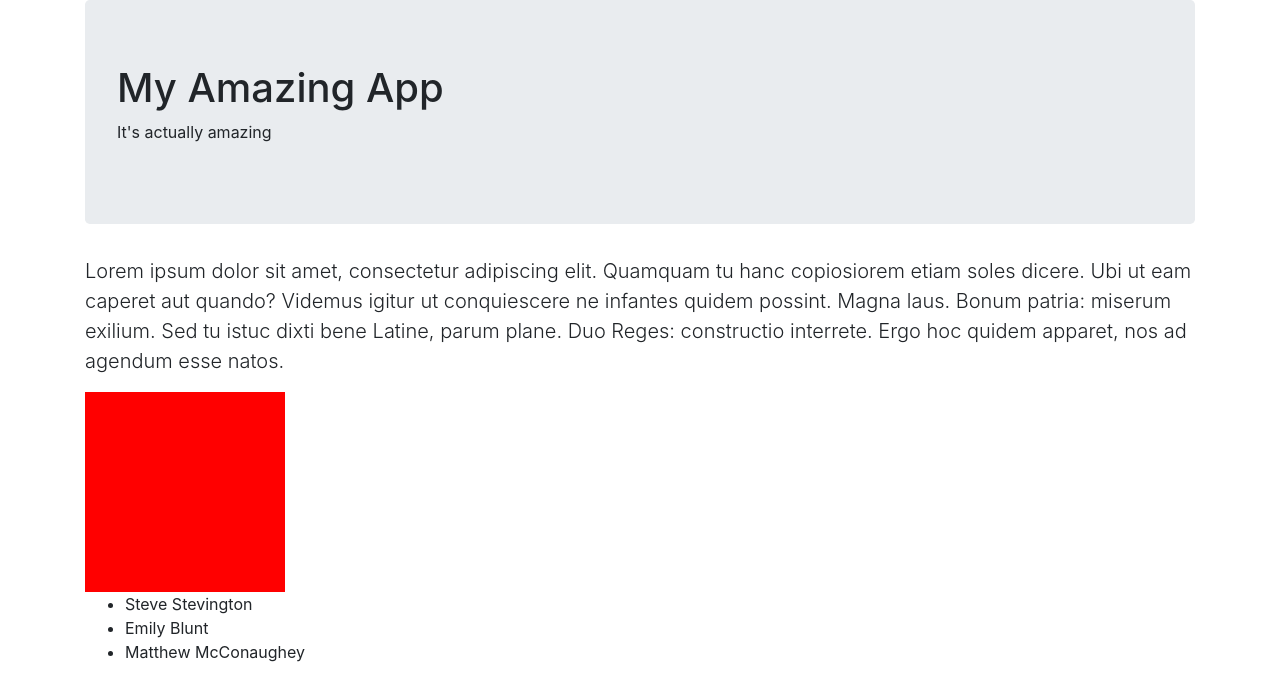
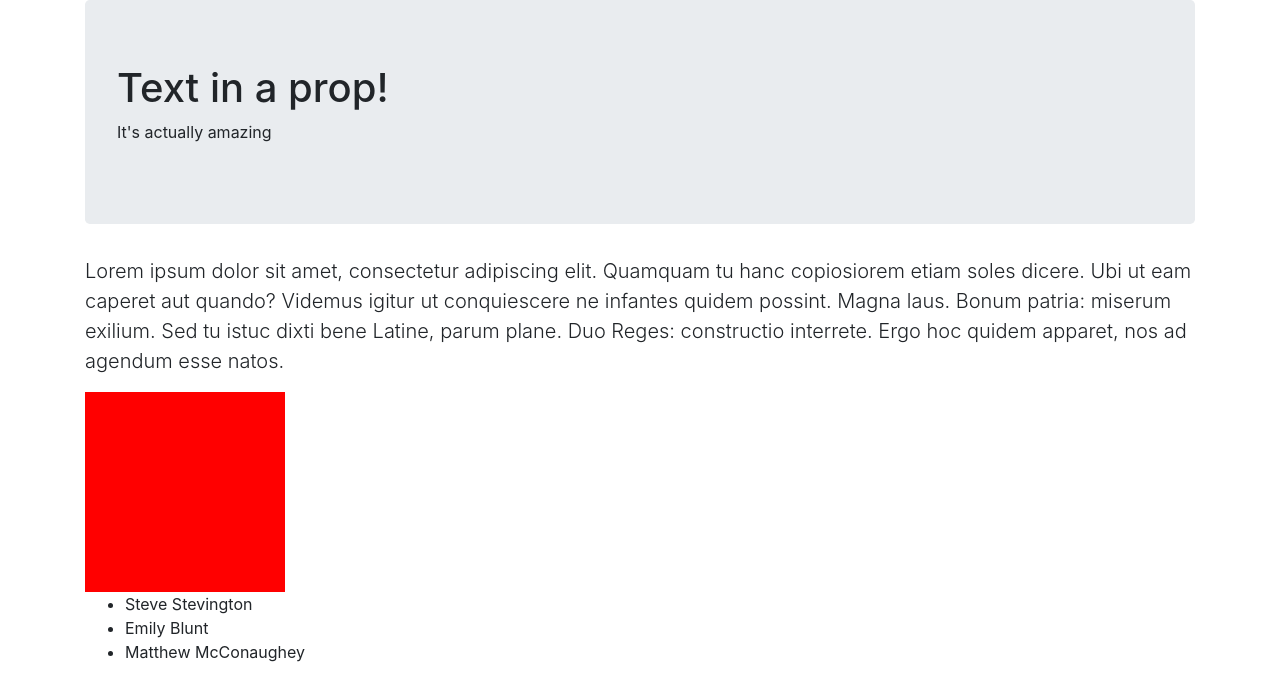
Before and after one commit to zackads/developme, a React (Create React App) app in the folder week_9_react/hello-world/: page / in a window 1280 px wide. Shown: the top 700 px of the page. Built offline with nearby package versions, Linux system fonts and the light colour scheme.

Commit message:
Put Header text in a property

```diff
--- a/week_9_react/hello-world/src/Header.js
+++ b/week_9_react/hello-world/src/Header.js
@@ -1,8 +1,8 @@
 import React from "react";
 
-const Header = () => (
+const Header = (props) => (
   <header className="jumbotron">
-    <h1>My Amazing App</h1>
+    <h1>{props.text}</h1>
     <p>It's actually amazing</p>
   </header>
 );
--- a/week_9_react/hello-world/src/Stuff.js
+++ b/week_9_react/hello-world/src/Stuff.js
@@ -6,7 +6,7 @@ import People from "./People.js";
 
 const Stuff = () => (
   <React.Fragment>
-    <Header />
+    <Header text="Text in a prop!" />
     <Paragraph />
     <Square />
     <People />
```
